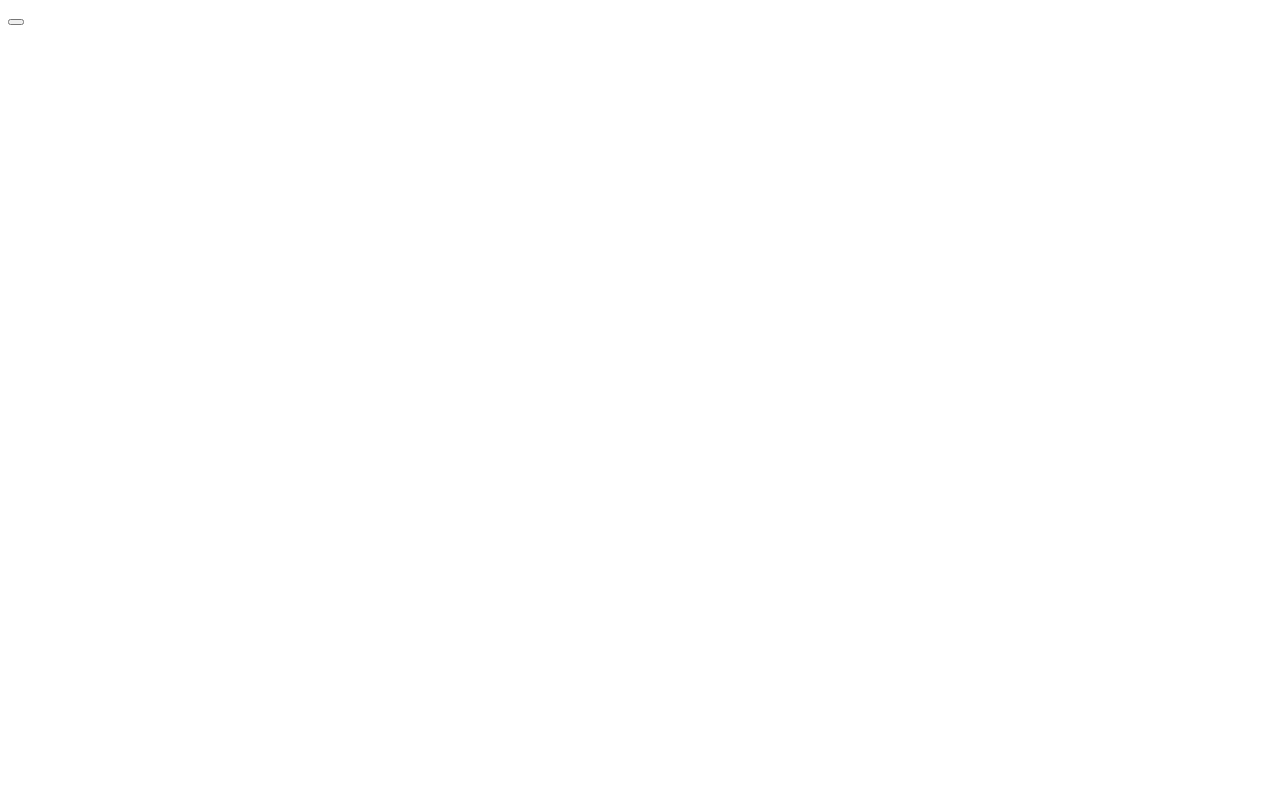
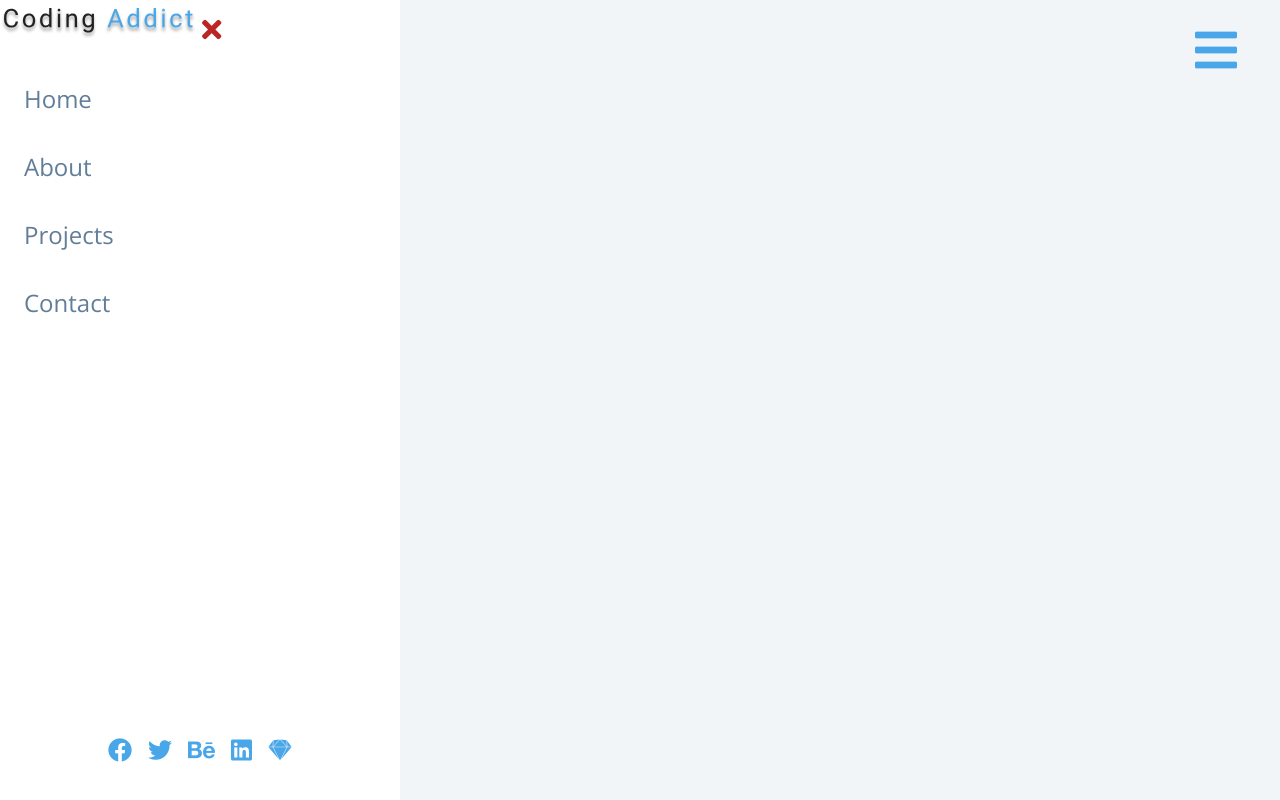
Before and after one commit to LoW910/jsFun, a plain HTML site: page SideBar/index.html in a window 1280 px wide. Drawn offline with nearby package versions, Linux system fonts and the light colour scheme.

Commit message:
added sidebar logo and sidebar links

```diff
--- a/SideBar/index.html
+++ b/SideBar/index.html
@@ -15,7 +15,63 @@
 </head>
 <body>
 
-    <button class="sidebar"></button>
+    <button class="sidebar-toggle">
+        <i class="fas fa-bars"></i>
+    </button>
+
+    <aside class="sidebar">
+        <div class="header">
+            <img src="./logo.svg" alt="logo" class="logo" />
+            <button class="close-btn">
+                <i class="fas fa-times"></i>
+            </button>
+        </div>
+
+        <!-- links -->
+        <ul class="links">
+            <li>
+            <a href="index.html">home</a>
+            </li>
+            <li>
+            <a href="about.html">about</a>
+            </li>
+            <li>
+            <a href="projects.html">projects</a>
+            </li>
+            <li>
+            <a href="contact.html">contact</a>
+            </li>
+        </ul>
+        <!-- social media -->
+        <ul class="social-icons">
+            <li>
+            <a href="https://www.twitter.com">
+                <i class="fab fa-facebook"></i>
+            </a>
+            </li>
+            <li>
+            <a href="https://www.twitter.com">
+                <i class="fab fa-twitter"></i>
+            </a>
+            </li>
+            <li>
+            <a href="https://www.twitter.com">
+                <i class="fab fa-behance"></i>
+            </a>
+            </li>
+            <li>
+            <a href="https://www.twitter.com">
+                <i class="fab fa-linkedin"></i>
+            </a>
+            </li>
+            <li>
+            <a href="https://www.twitter.com">
+                <i class="fab fa-sketch"></i>
+            </a>
+            </li>
+        </ul>
+
+    </aside>
 
     <script src="app.js"></script>
 </body>
--- a/SideBar/style.css
+++ b/SideBar/style.css
@@ -0,0 +1,259 @@
+/*
+===============
+Fonts
+===============
+*/
+@import url('https://fonts.googleapis.com/css?family=Open+Sans|Roboto:400,700&display=swap');
+
+/*
+===============
+Variables
+===============
+*/
+
+:root {
+  /* dark shades of primary color*/
+  --clr-primary-1: hsl(205, 86%, 17%);
+  --clr-primary-2: hsl(205, 77%, 27%);
+  --clr-primary-3: hsl(205, 72%, 37%);
+  --clr-primary-4: hsl(205, 63%, 48%);
+  /* primary/main color */
+  --clr-primary-5: hsl(205, 78%, 60%);
+  /* lighter shades of primary color */
+  --clr-primary-6: hsl(205, 89%, 70%);
+  --clr-primary-7: hsl(205, 90%, 76%);
+  --clr-primary-8: hsl(205, 86%, 81%);
+  --clr-primary-9: hsl(205, 90%, 88%);
+  --clr-primary-10: hsl(205, 100%, 96%);
+  /* darkest grey - used for headings */
+  --clr-grey-1: hsl(209, 61%, 16%);
+  --clr-grey-2: hsl(211, 39%, 23%);
+  --clr-grey-3: hsl(209, 34%, 30%);
+  --clr-grey-4: hsl(209, 28%, 39%);
+  /* grey used for paragraphs */
+  --clr-grey-5: hsl(210, 22%, 49%);
+  --clr-grey-6: hsl(209, 23%, 60%);
+  --clr-grey-7: hsl(211, 27%, 70%);
+  --clr-grey-8: hsl(210, 31%, 80%);
+  --clr-grey-9: hsl(212, 33%, 89%);
+  --clr-grey-10: hsl(210, 36%, 96%);
+  --clr-white: #fff;
+  --clr-red-dark: hsl(360, 67%, 44%);
+  --clr-red-light: hsl(360, 71%, 66%);
+  --clr-green-dark: hsl(125, 67%, 44%);
+  --clr-green-light: hsl(125, 71%, 66%);
+  --clr-black: #222;
+  --ff-primary: 'Roboto', sans-serif;
+  --ff-secondary: 'Open Sans', sans-serif;
+  --transition: all 0.3s linear;
+  --spacing: 0.1rem;
+  --radius: 0.25rem;
+  --light-shadow: 0 5px 15px rgba(0, 0, 0, 0.1);
+  --dark-shadow: 0 5px 15px rgba(0, 0, 0, 0.2);
+  --max-width: 1170px;
+  --fixed-width: 620px;
+}
+/*
+===============
+Global Styles
+===============
+*/
+
+*,
+::after,
+::before {
+  margin: 0;
+  padding: 0;
+  box-sizing: border-box;
+}
+body {
+  font-family: var(--ff-secondary);
+  background: var(--clr-grey-10);
+  color: var(--clr-grey-1);
+  line-height: 1.5;
+  font-size: 0.875rem;
+}
+ul {
+  list-style-type: none;
+}
+a {
+  text-decoration: none;
+}
+h1,
+h2,
+h3,
+h4 {
+  letter-spacing: var(--spacing);
+  text-transform: capitalize;
+  line-height: 1.25;
+  margin-bottom: 0.75rem;
+  font-family: var(--ff-primary);
+}
+h1 {
+  font-size: 3rem;
+}
+h2 {
+  font-size: 2rem;
+}
+h3 {
+  font-size: 1.25rem;
+}
+h4 {
+  font-size: 0.875rem;
+}
+p {
+  margin-bottom: 1.25rem;
+  color: var(--clr-grey-5);
+}
+@media screen and (min-width: 800px) {
+  h1 {
+    font-size: 4rem;
+  }
+  h2 {
+    font-size: 2.5rem;
+  }
+  h3 {
+    font-size: 1.75rem;
+  }
+  h4 {
+    font-size: 1rem;
+  }
+  body {
+    font-size: 1rem;
+  }
+  h1,
+  h2,
+  h3,
+  h4 {
+    line-height: 1;
+  }
+}
+/*  global classes */
+
+/* section */
+.section {
+  padding: 5rem 0;
+}
+
+.section-center {
+  width: 90vw;
+  margin: 0 auto;
+  max-width: 1170px;
+}
+@media screen and (min-width: 992px) {
+  .section-center {
+    width: 95vw;
+  }
+}
+main {
+  min-height: 100vh;
+  display: grid;
+  place-items: center;
+}
+
+/*
+===============
+Sidebar
+===============
+*/
+.sidebar-toggle {
+  position: fixed;
+  top: 2rem;
+  right: 3rem;
+  font-size: 2rem;
+  background: transparent;
+  border-color: transparent;
+  color: var(--clr-primary-5);
+  transition: var(--transition);
+  cursor: pointer;
+  animation: bounce 2s ease-in-out infinite;
+}
+.sidebar-toggle:hover {
+  color: var(--clr-primary-7);
+}
+@keyframes bounce {
+  0% {
+    transform: scale(1);
+  }
+  50% {
+    transform: scale(1.5);
+  }
+  100% {
+    transform: scale(1);
+  }
+}
+
+.sidebar-header {
+  display: flex;
+  justify-content: space-between;
+  align-items: center;
+  padding: 1rem 1.5rem;
+}
+.close-btn {
+  font-size: 1.75rem;
+  background: transparent;
+  border-color: transparent;
+  color: var(--clr-primary-5);
+  transition: var(--transition);
+  cursor: pointer;
+  color: var(--clr-red-dark);
+}
+.close-btn:hover {
+  color: var(--clr-red-light);
+  transform: rotate(360deg);
+}
+.logo {
+  justify-self: center;
+  height: 40px;
+}
+
+.links a {
+  display: block;
+  font-size: 1.5rem;
+  text-transform: capitalize;
+  padding: 1rem 1.5rem;
+  color: var(--clr-grey-5);
+  transition: var(--transition);
+}
+.links a:hover {
+  background: var(--clr-primary-8);
+  color: var(--clr-primary-5);
+  padding-left: 1.75rem;
+}
+.social-icons {
+  justify-self: center;
+  display: flex;
+  padding-bottom: 2rem;
+}
+.social-icons a {
+  font-size: 1.5rem;
+  margin: 0 0.5rem;
+  color: var(--clr-primary-5);
+  transition: var(--transition);
+}
+.social-icons a:hover {
+  color: var(--clr-primary-1);
+}
+
+.sidebar {
+  position: fixed;
+  top: 0;
+  left: 0;
+  width: 100%;
+  height: 100%;
+  background: var(--clr-white);
+  display: grid;
+  grid-template-rows: auto 1fr auto;
+  row-gap: 1rem;
+  box-shadow: var(--clr-red-dark);
+  transition: var(--transition);
+  /* transform: translate(-100%); */
+}
+.show-sidebar {
+  transform: translate(0);
+}
+@media screen and (min-width: 676px) {
+  .sidebar {
+    width: 400px;
+  }
+}
```
Also changed, not shown: SideBar/logo.svg (added).
